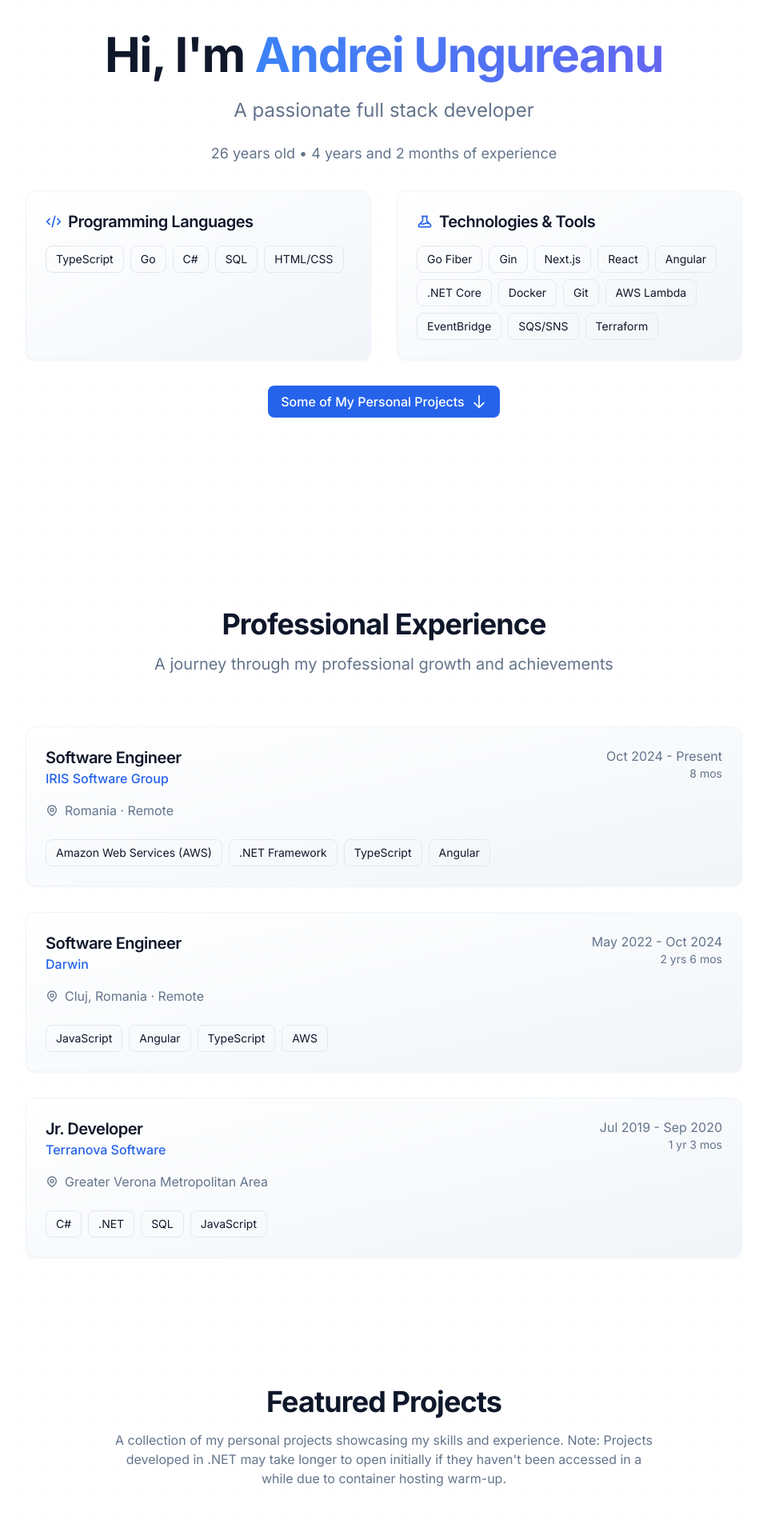
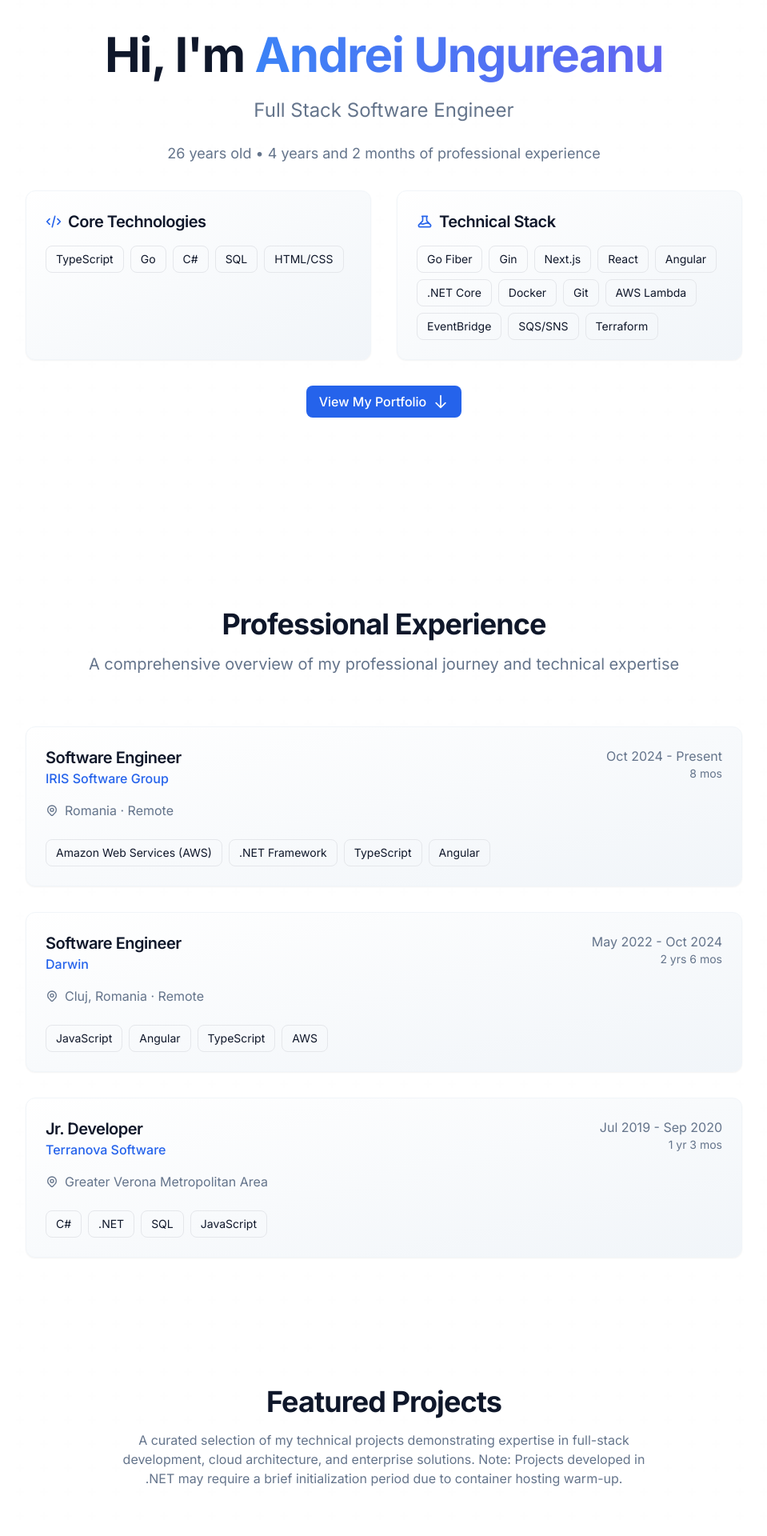
Before and after one commit to andiq123/Portfolio, a Next.js app: page / in a window 1280 px wide. Shown: the part 120-2040 px from the top of the page at 80% size, without its empty margins (160-1119 px from the left). Built offline with nearby package versions, Linux system fonts and the light colour scheme.

Commit message:
text upgrades

```diff
--- a/src/app/layout.tsx
+++ b/src/app/layout.tsx
@@ -7,8 +7,8 @@
 const inter = Inter({ subsets: ["latin"] });
 
 export const metadata: Metadata = {
-  title: "Andi's Portfolio",
-  description: "Resume Andrei",
+  title: "Andrei Ungureanu - Software Engineer",
+  description: "Professional portfolio of Andrei Ungureanu, a Software Engineer specializing in full-stack development, cloud technologies, and enterprise solutions.",
 };
 
 export default function RootLayout({
--- a/src/components/Contact.tsx
+++ b/src/components/Contact.tsx
@@ -47,8 +47,7 @@
           className="text-xl text-secondary max-w-2xl mx-auto"
           variants={itemVariants}
         >
-          I&apos;m always open to discussing new projects, creative ideas, or
-          opportunities to be part of your vision.
+          I&apos;m interested in exploring new opportunities, technical challenges, and potential collaborations. Feel free to reach out for professional inquiries.
         </motion.p>
 
         <motion.div
@@ -59,7 +58,7 @@
             className="text-lg text-secondary"
             variants={itemVariants}
           >
-            <span className="font-medium text-foreground">Email:</span>{" "}
+            <span className="font-medium text-foreground">Professional Email:</span>{" "}
             <motion.a
               href="mailto:andrei.ungureanu.work@gmail.com"
               className="text-primary hover:text-primary-dark transition-colors"
--- a/src/components/Experience.tsx
+++ b/src/components/Experience.tsx
@@ -93,7 +93,7 @@
             Professional Experience
           </h2>
           <p className="text-xl text-secondary">
-            A journey through my professional growth and achievements
+            A comprehensive overview of my professional journey and technical expertise
           </p>
         </motion.div>
 
--- a/src/components/Intro.tsx
+++ b/src/components/Intro.tsx
@@ -77,13 +77,13 @@
             className="text-xl sm:text-2xl text-secondary"
             variants={itemVariants}
           >
-            A passionate full stack developer
+            Full Stack Software Engineer
           </motion.p>
           <motion.p
             className="text-lg text-secondary"
             variants={itemVariants}
           >
-            {age} years old • {experience} of experience
+            {age} years old • {experience} of professional experience
           </motion.p>
         </motion.div>
 
@@ -101,7 +101,7 @@
               <svg className="w-5 h-5 text-primary" fill="none" stroke="currentColor" viewBox="0 0 24 24">
                 <path strokeLinecap="round" strokeLinejoin="round" strokeWidth={2} d="M10 20l4-16m4 4l4 4-4 4M6 16l-4-4 4-4" />
               </svg>
-              Programming Languages
+              Core Technologies
             </h2>
             <div className="flex flex-wrap gap-2">
               {[
@@ -135,7 +135,7 @@
               <svg className="w-5 h-5 text-primary" fill="none" stroke="currentColor" viewBox="0 0 24 24">
                 <path strokeLinecap="round" strokeLinejoin="round" strokeWidth={2} d="M19.428 15.428a2 2 0 00-1.022-.547l-2.387-.477a6 6 0 00-3.86.517l-.318.158a6 6 0 01-3.86.517L6.05 15.21a2 2 0 00-1.806.547M8 4h8l-1 1v5.172a2 2 0 00.586 1.414l5 5c1.26 1.26.367 3.414-1.415 3.414H4.828c-1.782 0-2.674-2.154-1.414-3.414l5-5A2 2 0 009 10.172V5L8 4z" />
               </svg>
-              Technologies & Tools
+              Technical Stack
             </h2>
             <div className="flex flex-wrap gap-2">
               {[
@@ -177,7 +177,7 @@
             whileHover={{ scale: 1.05 }}
             whileTap={{ scale: 0.95 }}
           >
-            Some of My Personal Projects
+            View My Portfolio
             <svg
               className="w-5 h-5 ml-2"
               fill="none"
--- a/src/components/Projects.tsx
+++ b/src/components/Projects.tsx
@@ -75,9 +75,8 @@
             Featured Projects
           </h2>
           <p className="text-secondary max-w-2xl mx-auto">
-            A collection of my personal projects showcasing my skills and experience.
-            Note: Projects developed in .NET may take longer to open initially if they
-            haven&apos;t been accessed in a while due to container hosting warm-up.
+            A curated selection of my technical projects demonstrating expertise in full-stack development, cloud architecture, and enterprise solutions.
+            Note: Projects developed in .NET may require a brief initialization period due to container hosting warm-up.
           </p>
         </motion.div>
 
```
